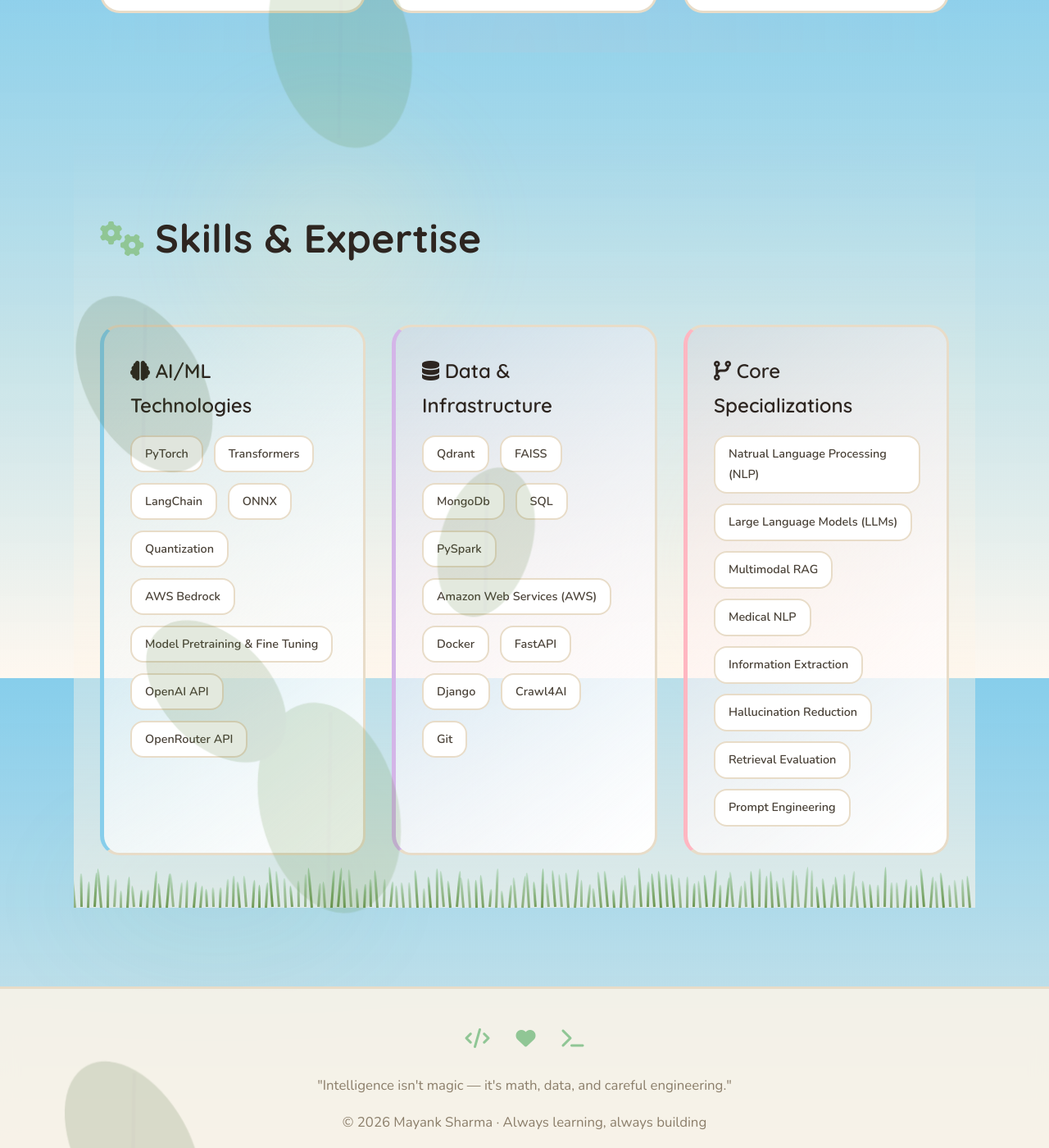
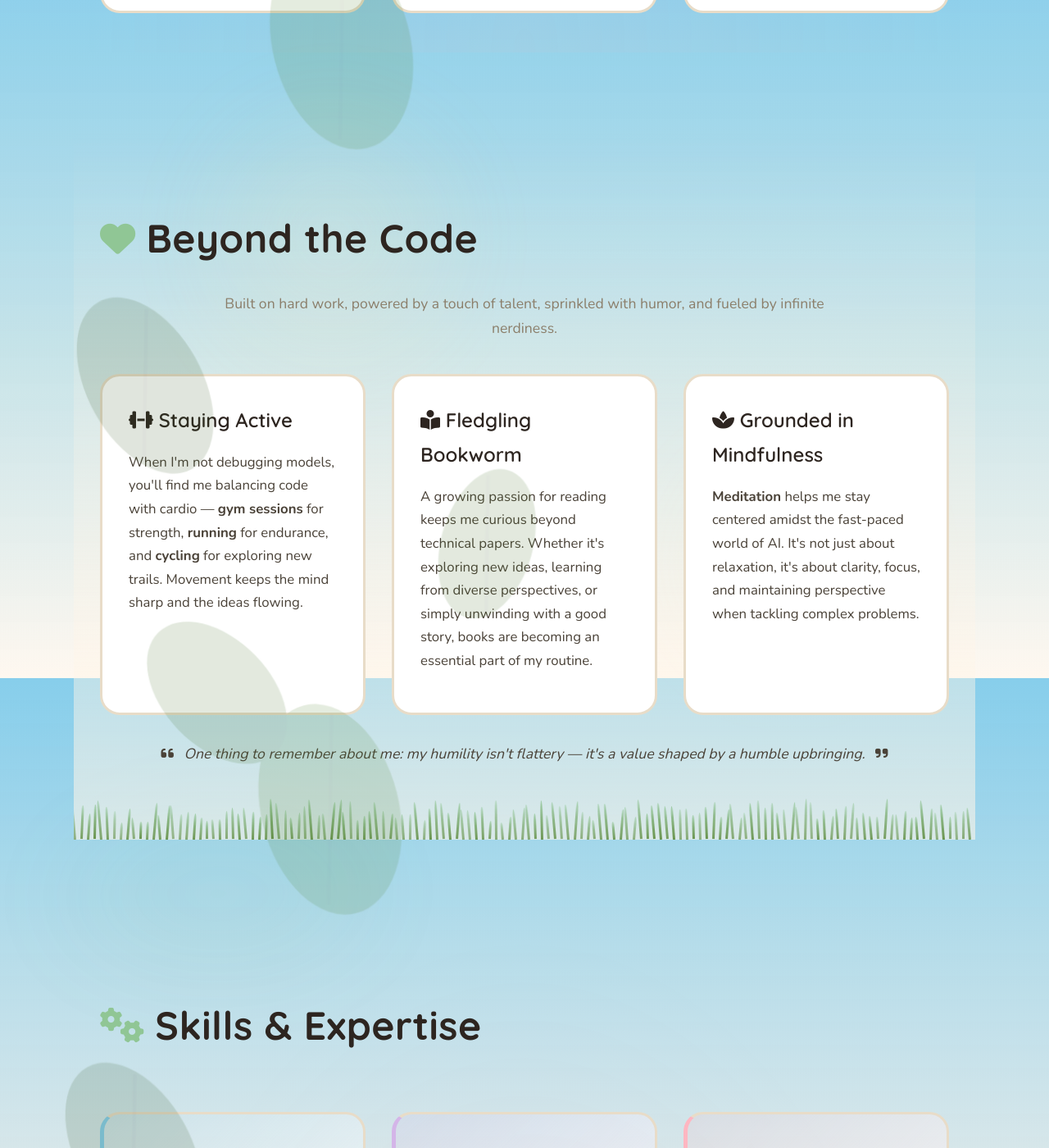
Before and after one commit to mayank1101/mayank1101.github.io, a Jekyll site: the page built from about.html, in a window 1280 px wide and 1400 px high, scrolled down 3673 px. Shown: the whole window at 82% size. Built offline with Jekyll 4.4.1, drawn with Linux system fonts in a browser that asks for light colours.

Commit message:
updated about section

```diff
--- a/about.html
+++ b/about.html
@@ -158,6 +158,51 @@
     </div>
 </div>
 
+<!-- Beyond the Code -->
+<div class="container section scroll-animate">
+    <h2><i class="fas fa-heart"></i> Beyond the Code</h2>
+    <p class="muted" style="max-width: 800px; margin: 0 auto 2rem; text-align: center; font-size: 1.1rem;">
+        Built on hard work, powered by a touch of talent, sprinkled with humor, and fueled by infinite nerdiness.
+    </p>
+    <div class="cards">
+        <div class="card scroll-animate">
+            <h3><i class="fas fa-dumbbell"></i> Staying Active</h3>
+            <p>
+                When I'm not debugging models, you'll find me balancing code with cardio —
+                <strong>gym sessions</strong> for strength, <strong>running</strong> for endurance,
+                and <strong>cycling</strong> for exploring new trails. Movement keeps the mind sharp
+                and the ideas flowing.
+            </p>
+        </div>
+
+        <div class="card scroll-animate">
+            <h3><i class="fas fa-book-reader"></i> Fledgling Bookworm</h3>
+            <p>
+                A growing passion for reading keeps me curious beyond technical papers.
+                Whether it's exploring new ideas, learning from diverse perspectives, or simply
+                unwinding with a good story, books are becoming an essential part of my routine.
+            </p>
+        </div>
+
+        <div class="card scroll-animate">
+            <h3><i class="fas fa-spa"></i> Grounded in Mindfulness</h3>
+            <p>
+                <strong>Meditation</strong> helps me stay centered amidst the fast-paced world of AI.
+                It's not just about relaxation, it's about clarity, focus, and maintaining perspective
+                when tackling complex problems.
+            </p>
+        </div>
+    </div>
+
+    <div class="about-story" style="margin-top: 2rem; text-align: center;">
+        <p style="font-style: italic; color: var(--text-muted);">
+            <i class="fas fa-quote-left" style="margin-right: 0.5rem;"></i>
+            One thing to remember about me: my humility isn't flattery — it's a value shaped by a humble upbringing.
+            <i class="fas fa-quote-right" style="margin-left: 0.5rem;"></i>
+        </p>
+    </div>
+</div>
+
 <!-- Skills & Expertise -->
 <div class="container section scroll-animate">
     <h2><i class="fas fa-cogs"></i> Skills & Expertise</h2>
```
